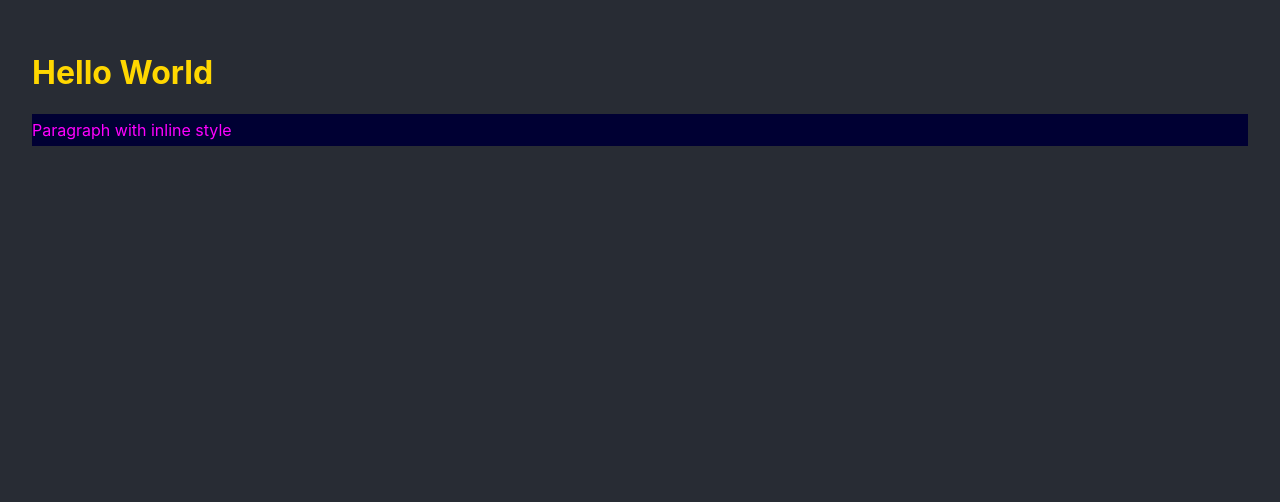
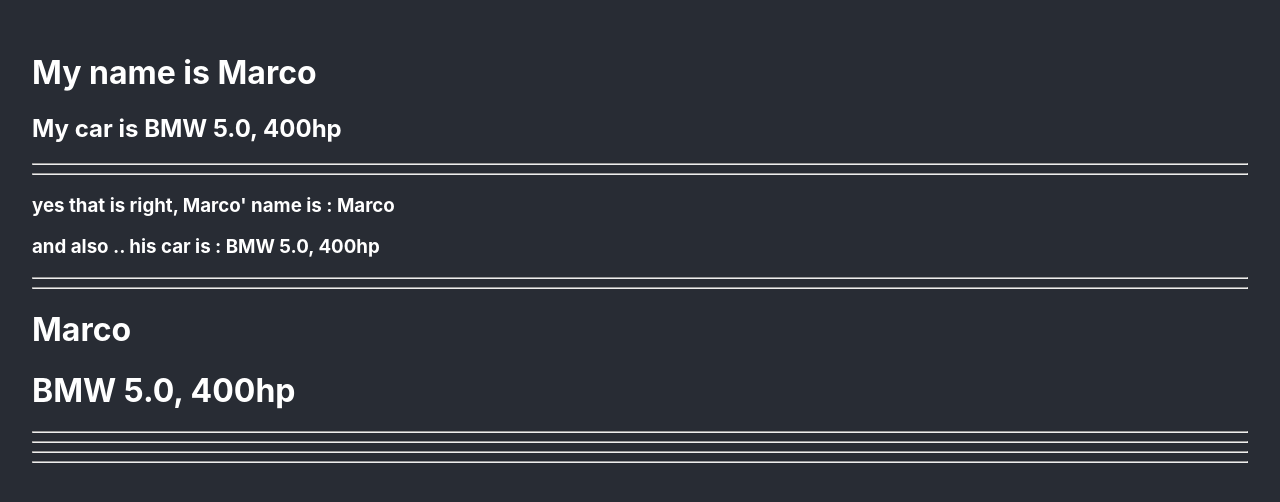
Before and after one commit to React-JS-Folder/professor-steve-tutorial--react-js-2021, a React (Create React App) app: page / in a window 1280 px wide. Shown: the top 502 px of the page. Built offline with nearby package versions, Linux system fonts and the light colour scheme.

Commit message:
React JS - Components and Props - back to the basics

```diff
--- a/src/App.js
+++ b/src/App.js
@@ -1,11 +1,19 @@
 import './App.css';
+import Header from './components/Header/Header'
 
 function App() {
+  const name = 'Marco';
+  const car = "BMW 5.0, 400hp";
+
   return (
     <div className="App">
-      <h1 className="hello">Hello World</h1>
-      <p style={{ color: 'magenta', backgroundColor: '#003', lineHeight: '2' }} >Paragraph with inline style </p>
-
+      <Header name={name} car={car} />
+      <h1>{name}</h1>
+      <h1>{car}</h1>
+      <hr />
+      <hr />
+      <hr />
+      <hr />
     </div>
   );
 }
--- /dev/null
+++ b/src/components/Header/Header.js
@@ -0,0 +1,16 @@
+import React from 'react'
+import Nav from '../Nav/Nav'
+
+export default function Header(props) {
+   return (
+      <div>
+         <h1>My name is {props.name}</h1>
+         <h2>My car is {props.car} </h2>
+         <hr />
+         <hr />
+         <Nav hisName={props.name} hisCar={props.car} />
+         <hr />
+         <hr />
+      </div>
+   )
+}
--- /dev/null
+++ b/src/components/Nav/Nav.js
@@ -0,0 +1,10 @@
+import React from 'react'
+
+export default function Nav(props) {
+   return (
+      <div>
+         <h3>yes that is right, Marco' name is : {props.hisName}</h3>
+         <h3>and also .. his car is : {props.hisCar} </h3>
+      </div>
+   )
+}
```
Also changed, not shown: src/components/Header/header.css (added, +17 -0 lines), REACT - 03 -- Components and Props.txt (added), src/components/Nav/nav.css (added).
